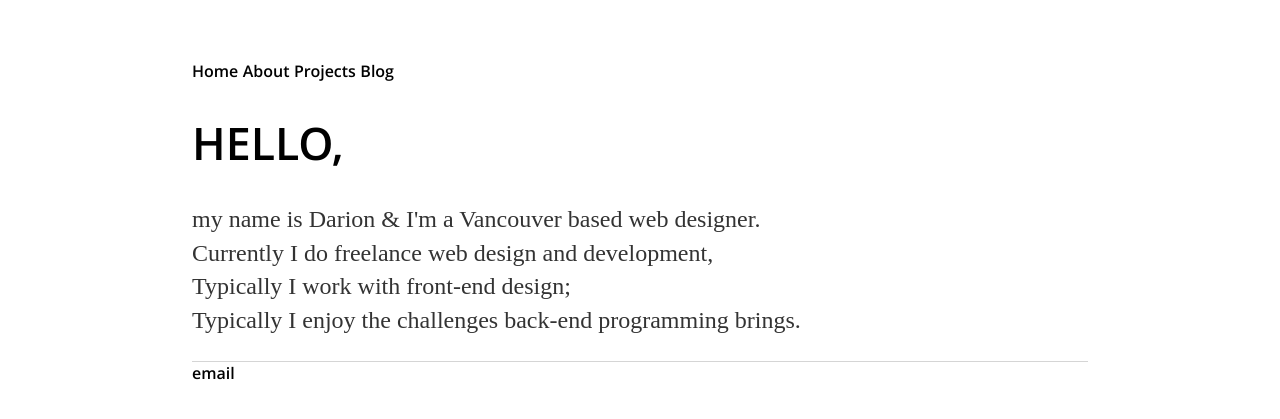
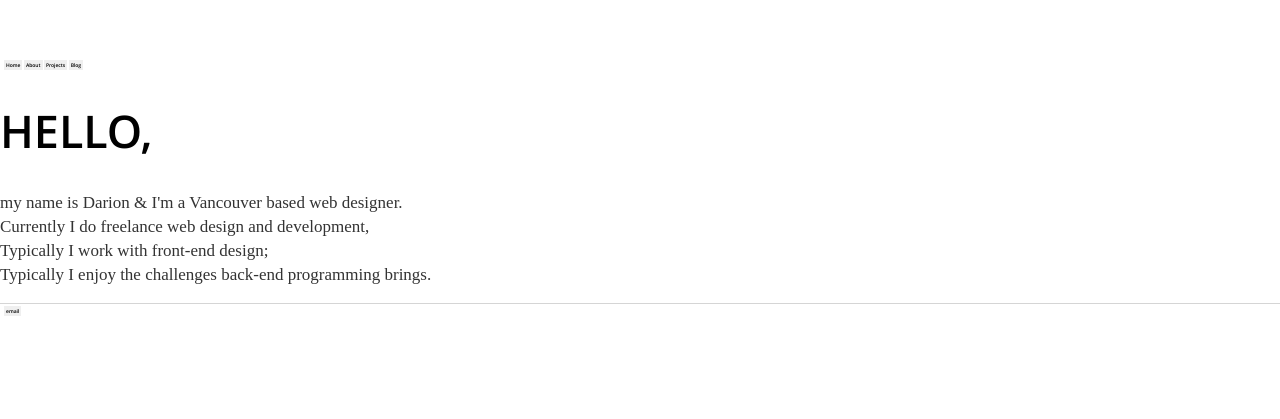
Before and after one commit to cosmicpepper/cosmicpepper.github.io, a Jekyll site: the page built from index.html, in a window 1280 px wide. Shown: the top 419 px of the page. Built offline with Jekyll 4.4.1, drawn with Linux system fonts in a browser that asks for light colours.

Commit message:
Update main.css

```diff
--- a/css/main.css
+++ b/css/main.css
@@ -1,7 +1,7 @@
 @charset "utf-8";
 body {
 	margin: 60px auto;
-	width: 70%;
+
 }
 
 h1, h2, h3, h4 {
@@ -9,23 +9,23 @@ h1, h2, h3, h4 {
 }
 
 h1 {
-	font-size: 2.8em;
+	font-size: 45px;
 }
 
 h2 {
-	font-size: 2.4em;
+	font-size: 28px;
  }
 
 h3 {
-	font-size: 2.3em;
+	font-size: 25px;
 }
 
 h4 {
-	font-size: 1.9em;
+	font-size: 21px;
 }
 
 content {
-	margin:2rem 3rem;
+	margin:10px 15px;
 }
 
 h1 a {
@@ -50,7 +50,7 @@ a:hover {
 
 p {
 
-	font-size: 1.5em;
+	font-size: 17px;
 	line-height:1.4em;
 	color:#333;
 
@@ -58,28 +58,28 @@ p {
 
 ul {
   list-style: none;
-  margin: 0rem;
-  padding: 1rem;
+  margin:2px;
+  padding: 5px;
 }
 
 li {
-  background: #FFF;
-  padding: 1rem;
+  background: #efefef;
+  padding: 5px;
 }
 
 
 nav ul li,footer ul li {
 	font-family:'Open Sans';
-	padding: 0px;
+	padding: 2px;
 	list-style: none;
 	font-weight: 600;
 	display:inline;
 }
 
 nav ul, footer ul {
-	font-size: 1em;
+	font-size: 5px;
 	font-family: 'Helvetica', 'Arial', 'Sans-Serif';
-	padding: 0px;
+	padding: 2px;
 	list-style: none;
 	font-weight: 600;
 }
@@ -92,7 +92,7 @@ img
 {
   display: block;
   width: 100%;
-  border: 6px solid;
+  border: 1px solid #efefef;
 }
 
 h1 a {
@@ -151,5 +151,5 @@ h1 a {
 
 @media (max-width: 550px) {
   h1, h2 {
-    font-size: 2rem;
+    font-size: 10px;
   }
```
